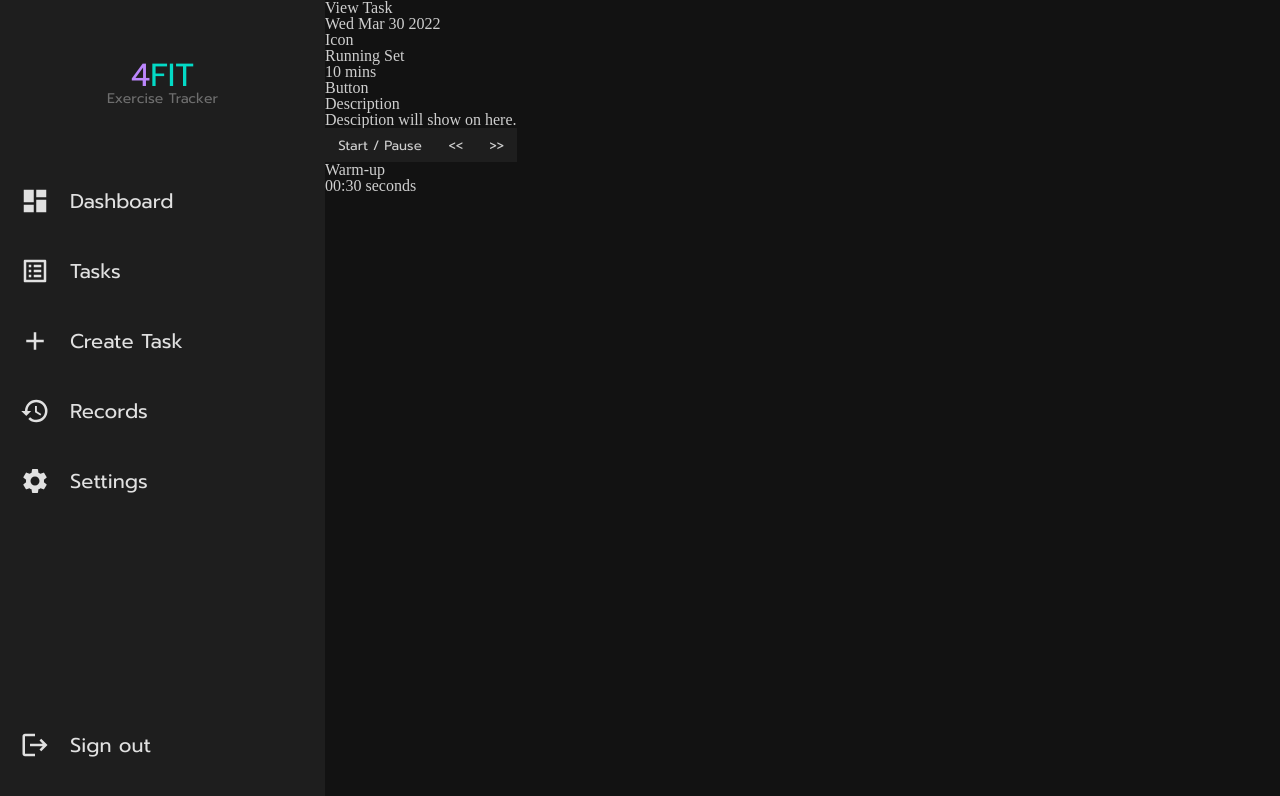
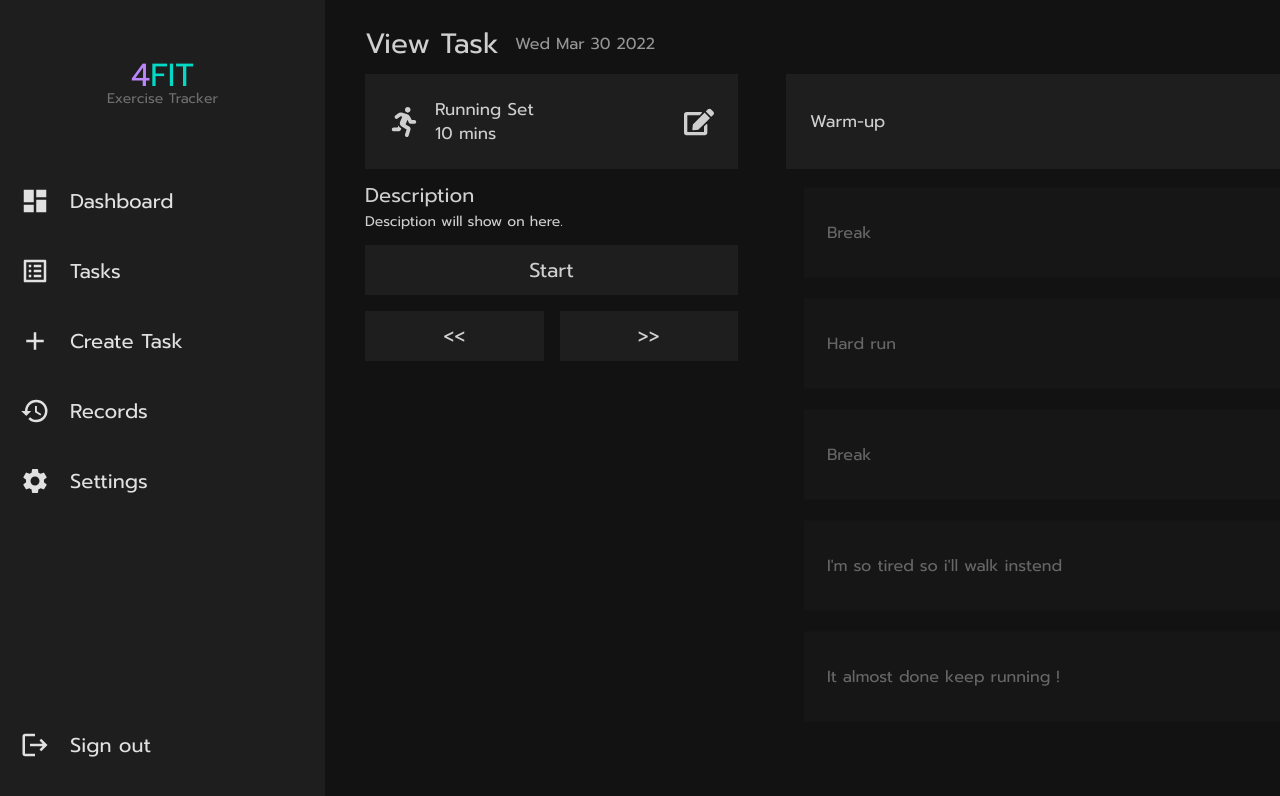
Before and after one commit to Shacript/4fit, a React (Create React App) app: page /tasks/1 in a window 1280 px wide. Shown: the top 796 px of the page. Built offline with nearby package versions, Linux system fonts and the light colour scheme.

Commit message:
done style and basic functional view task page.

```diff
--- a/package.json
+++ b/package.json
@@ -7,8 +7,8 @@
     "@testing-library/jest-dom": "^4.2.4",
     "@testing-library/react": "^9.5.0",
     "@testing-library/user-event": "^7.2.1",
-    "react": "^18.0.0",
-    "react-dom": "^18.0.0",
+    "react": "^17.0.0",
+    "react-dom": "^17.0.0",
     "react-icons": "^4.3.1",
     "react-redux": "^7.2.6",
     "react-router-dom": "^6.2.2",
--- a/src/App.js
+++ b/src/App.js
@@ -1,5 +1,5 @@
 // React Modules
-import { useEffect } from "react";
+import { Suspense, useEffect } from "react";
 
 // Route Logic
 import { useRoutes } from "react-router-dom";
@@ -14,7 +14,9 @@ function App() {
 
   return (
     <div className="App">
-      <main>{element}</main>
+      <Suspense fallback={<h1>Loading...</h1>}>
+        <main>{element}</main>
+      </Suspense>
     </div>
   );
 }
--- a/src/assets/sass/html_elements/_button.scss
+++ b/src/assets/sass/html_elements/_button.scss
@@ -7,4 +7,9 @@ button {
   background: #1e1e1e;
   color: #cfcfcf;
   padding: 0.5em 1em;
+
+  &:disabled {
+    cursor: default;
+    opacity: 0.5;
+  }
 }
--- a/src/assets/sass/layout/_dashboard_page.scss
+++ b/src/assets/sass/layout/_dashboard_page.scss
@@ -1,36 +1,16 @@
 @use "../base/varibles";
 
 .DashboardPage {
-  width: 100%;
-  font-family: varibles.$font-family-primary;
-
-  overflow: auto;
-
-  h3 {
-    font-size: varibles.$font-size-h3;
-  }
-  h4 {
-    margin: 1em 0;
-    font-size: varibles.$font-size-h4;
-  }
-
-  padding-top: 30px;
-  padding-left: 40px;
-
   display: flex;
   flex-direction: column;
 
+  h4 {
+    margin: 1em 0;
+  }
+
   .header {
-    display: flex;
-    align-items: center;
-    column-gap: 1em;
-
-    .header-date {
-      opacity: 0.7;
-    }
-
     .user-display {
-      margin: 0 40px 0 auto;
+      margin: 0 0 0 auto;
       display: flex;
       align-items: center;
       column-gap: 1em;
--- a/src/assets/sass/layout/_layout-index.scss
+++ b/src/assets/sass/layout/_layout-index.scss
@@ -4,3 +4,4 @@
 @use "authentication_page";
 @use "user_page";
 @use "dashboard_page";
+@use "view_task_page";
--- a/src/assets/sass/layout/_user_page.scss
+++ b/src/assets/sass/layout/_user_page.scss
@@ -1,4 +1,36 @@
+@use "../base/varibles";
+
 .LayoutUserPage {
   display: flex;
   height: 100%;
+
+  .LayoutOutlet {
+    width: 100%;
+    font-family: varibles.$font-family-primary;
+
+    overflow: auto;
+
+    h3 {
+      font-size: varibles.$font-size-h3;
+    }
+
+    h4 {
+      font-size: varibles.$font-size-h4;
+    }
+
+    padding-top: 30px;
+    padding-left: 40px;
+    padding-right: 40px;
+
+    .header {
+      width: 100%;
+      display: flex;
+      align-items: center;
+      column-gap: 1em;
+
+      .header-date {
+        opacity: 0.7;
+      }
+    }
+  }
 }
--- /dev/null
+++ b/src/assets/sass/layout/_view_task_page.scss
@@ -0,0 +1,118 @@
+@use "../base/varibles";
+
+.ViewTaskPage {
+  display: flex;
+  flex-wrap: wrap;
+
+  .container {
+    width: 100%;
+    margin-top: 1em;
+    display: flex;
+
+    column-gap: 3em;
+
+    .left {
+      display: flex;
+      flex-direction: column;
+
+      row-gap: 1em;
+
+      .info-box {
+        background: #1e1e1e;
+
+        display: flex;
+        align-items: center;
+        column-gap: 1em;
+
+        width: 325px;
+        height: 95px;
+
+        padding: 0 1.5em;
+
+        .icon {
+          width: 30px;
+          height: 30px;
+        }
+
+        .info-content {
+          display: flex;
+          flex-direction: column;
+          row-gap: 0.4em;
+          font-size: varibles.$font-size-h5;
+        }
+
+        .edit-button {
+          margin-left: auto;
+        }
+      }
+
+      .description {
+        h4 {
+          margin-bottom: 0.5em;
+        }
+        p {
+          font-size: varibles.$font-size-h6;
+        }
+      }
+
+      .task-control {
+        display: flex;
+        flex-wrap: wrap;
+
+        row-gap: 1em;
+        column-gap: 1em;
+
+        button {
+          font-size: varibles.$font-size-h4;
+        }
+
+        .startAndPause-btn {
+          width: 100%;
+        }
+
+        .backward,
+        .forward {
+          flex: 1;
+        }
+      }
+    }
+
+    .right {
+      flex: 1;
+
+      .activity-list {
+        display: flex;
+        flex-direction: column;
+        row-gap: 1em;
+
+        .activity {
+          display: flex;
+          align-items: center;
+          justify-content: space-between;
+
+          background: #1e1e1e;
+
+          width: 675px;
+          height: 95px;
+          padding: 0 1.5em;
+
+          transform: scale(0.95);
+          opacity: 0.45;
+
+          .activity-name {
+            font-size: varibles.$font-size-h5;
+          }
+
+          .time-count {
+            font-size: varibles.$font-size-h2;
+          }
+        }
+
+        .active {
+          transform: scale(1);
+          opacity: 1;
+        }
+      }
+    }
+  }
+}
--- a/src/pages/UserPage/LayoutUserPage.js
+++ b/src/pages/UserPage/LayoutUserPage.js
@@ -6,9 +6,11 @@ const LayoutUserPage = () => {
   return (
     <div className="LayoutUserPage">
       <SideNavbar />
-      <Suspense>
-        <Outlet />
-      </Suspense>
+      <div className="LayoutOutlet">
+        <Suspense fallback={<h1>Loading . . .</h1>}>
+          <Outlet />
+        </Suspense>
+      </div>
     </div>
   );
 };
--- a/src/pages/UserPage/ViewTaskPage.js
+++ b/src/pages/UserPage/ViewTaskPage.js
@@ -1,5 +1,94 @@
+import { useState } from "react";
+
+import {
+  FaRunning,
+  FaBicycle,
+  FaSwimmer,
+  FaHiking,
+  FaWalking,
+  FaQuestion,
+  FaEdit,
+} from "react-icons/fa";
+
+const activitys_init = [
+  {
+    name: "Warm-up",
+    duration: 30,
+    done: false,
+  },
+  {
+    name: "Break",
+    duration: 30,
+    done: false,
+  },
+  {
+    name: "Hard run",
+    duration: 30,
+    done: false,
+  },
+  {
+    name: "Break",
+    duration: 30,
+    done: false,
+  },
+  {
+    name: "I'm so tired so i'll walk instend",
+    duration: 30,
+    done: false,
+  },
+  {
+    name: "It almost done keep running !",
+    duration: 30,
+    done: false,
+  },
+];
+
 const ViewTaskPage = () => {
+  const [activitys, setActivitys] = useState(activitys_init);
+  const [currentActivity, setCurrentActivity] = useState(0);
+  const [timeCountStatus, setTimeCountStatus] = useState(false);
+  const [timeCountInterval, setTimeCountInterval] = useState(null);
+
   const currentDate = new Date().toDateString();
+
+  const convertSecond = (seconds) => {
+    return new Date(seconds * 1000).toISOString().substring(11, 19);
+  };
+
+  const forwardActivity = () => {
+    setCurrentActivity(currentActivity + 1);
+  };
+
+  const backwardActivity = () => {
+    setCurrentActivity(currentActivity - 1);
+  };
+
+  const triggerTimeCount = () => {
+    if (timeCountStatus) {
+      clearInterval(timeCountInterval);
+      setTimeCountStatus(false);
+      return;
+    }
+
+    const intervalId = setInterval(() => {
+      let updatedActivitys = [...activitys];
+      const idx = currentActivity;
+
+      if (updatedActivitys[idx].duration > 0 && !updatedActivitys[idx].done) {
+        updatedActivitys[idx].duration -= 1;
+      } else if (
+        updatedActivitys[idx].duration === 0 &&
+        !updatedActivitys[idx].done
+      ) {
+        updatedActivitys[idx].done = true;
+      }
+
+      setActivitys(updatedActivitys);
+    }, 1000);
+
+    setTimeCountInterval(intervalId);
+    setTimeCountStatus(true);
+  };
 
   return (
     <div className="ViewTaskPage">
@@ -10,29 +99,50 @@ const ViewTaskPage = () => {
       <div className="container">
         <div className="left">
           <div className="info-box">
-            Icon
+            <FaRunning className="icon" />
             <div className="info-content">
               <p>Running Set</p>
               <p>10 mins</p>
             </div>
-            Button
+            <FaEdit className="icon edit-button" />
           </div>
           <div className="description">
             <h4>Description</h4>
             <p>Desciption will show on here.</p>
           </div>
           <div className="task-control">
-            <button className="startAndPause-btn">Start / Pause</button>
-            <button className="backward">{"<<"}</button>
-            <button className="forward">{">>"}</button>
+            <button className="startAndPause-btn" onClick={triggerTimeCount}>
+              {!timeCountStatus ? "Start" : "Pause"}
+            </button>
+            <button
+              className="backward"
+              onClick={backwardActivity}
+              disabled={timeCountStatus}
+            >
+              {"<<"}
+            </button>
+            <button
+              className="forward"
+              onClick={forwardActivity}
+              disabled={timeCountStatus}
+            >
+              {">>"}
+            </button>
           </div>
         </div>
         <div className="right">
           <div className="activity-list">
-            <div className="activity">
-              <p>Warm-up</p>
-              <p>00:30 seconds</p>
-            </div>
+            {activitys.map((activity, index) => (
+              <div
+                className={`activity ${
+                  index === currentActivity ? "active" : ""
+                }`}
+                key={index}
+              >
+                <p className="activity-name">{activity.name}</p>
+                <p className="time-count">{convertSecond(activity.duration)}</p>
+              </div>
+            ))}
           </div>
         </div>
       </div>
```
Also changed, not shown: src/index.js (+17 -5 lines), 1 other file (tests, documents, lock files or other folders).
